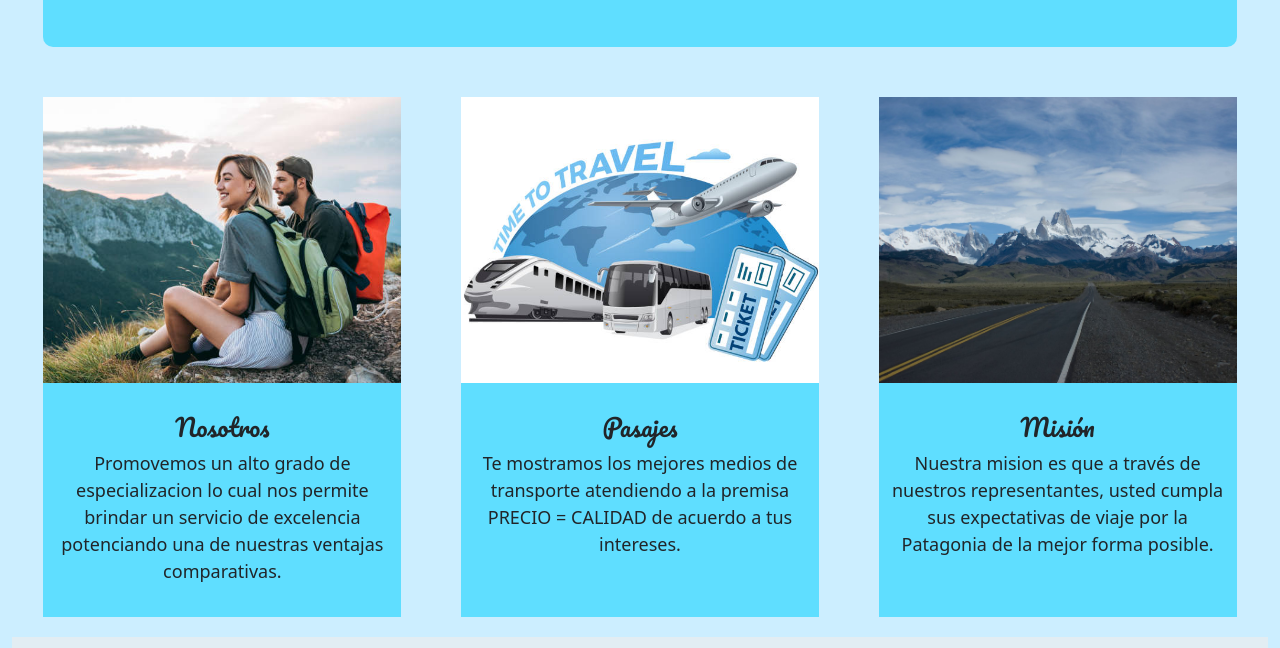
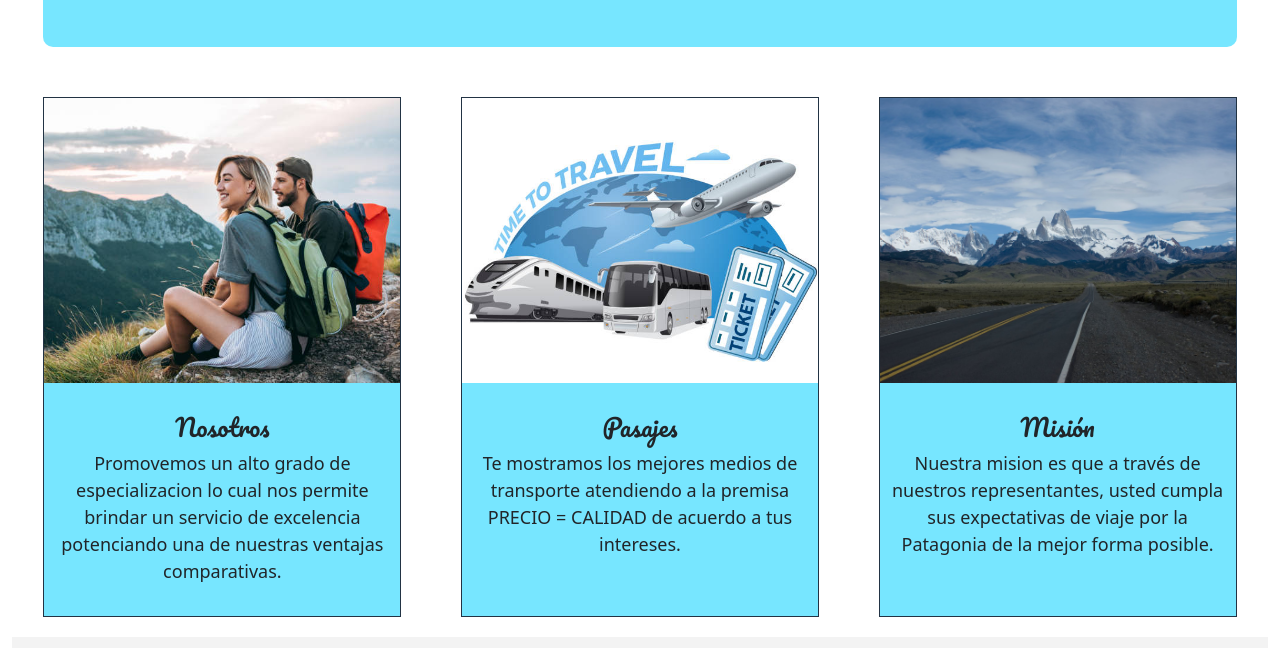
Before and after one commit to DelCampoFabian/proyectofinal-delcampo, a plain HTML site: page index.html in a window 1280 px wide. Shown: the part 623-1271 px from the top of the page. Drawn offline with nearby package versions, Linux system fonts and the light colour scheme; files whose address does not match are found by name.

Commit message:
tercera entrega

```diff
--- a/assets/scss/_inicio.scss
+++ b/assets/scss/_inicio.scss
@@ -1,9 +1,7 @@
 * {
     box-sizing: border-box;
 }
-body {
-    background-color: #cef;
-}
+
 .navegacion {
     background-color: $colorprimario;
     border-radius: 4px;
@@ -61,6 +59,7 @@ body {
         background-color: $colorprimario;
         width: 30%;
         height: 100%;
+        border: 1px solid #234;
         @include propiedadDisplay (flex,center,center,column);
         .resumen__img{
             width: 100%;
```
Also changed, not shown: assets/css/style.css, 2 other files.
